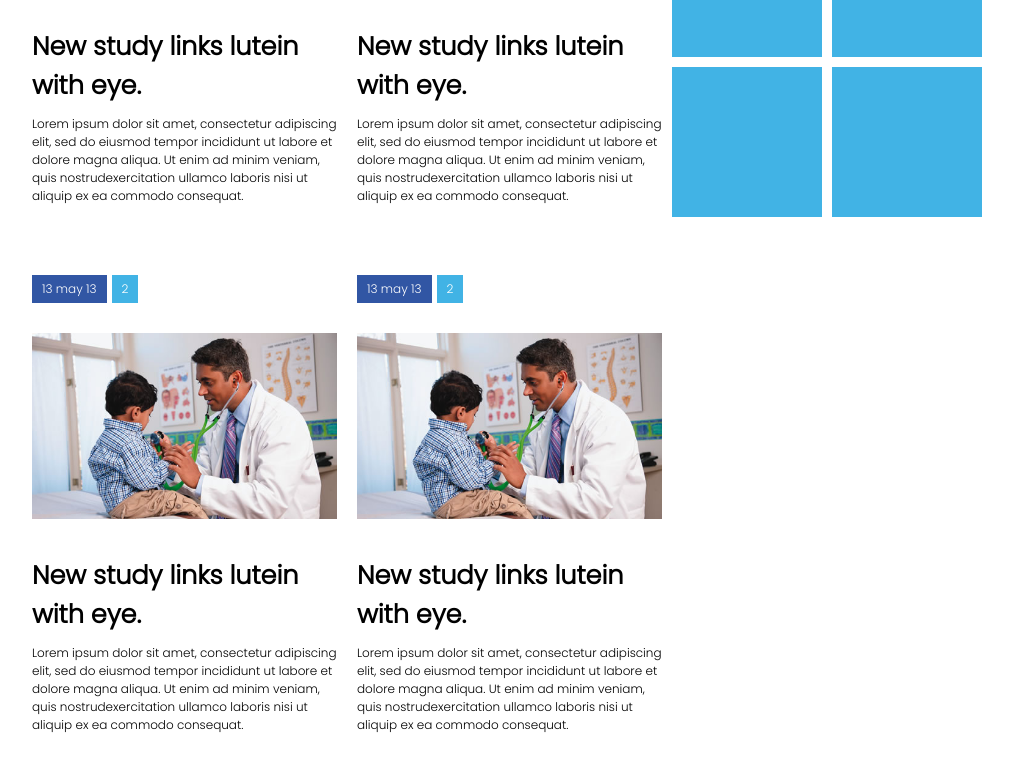
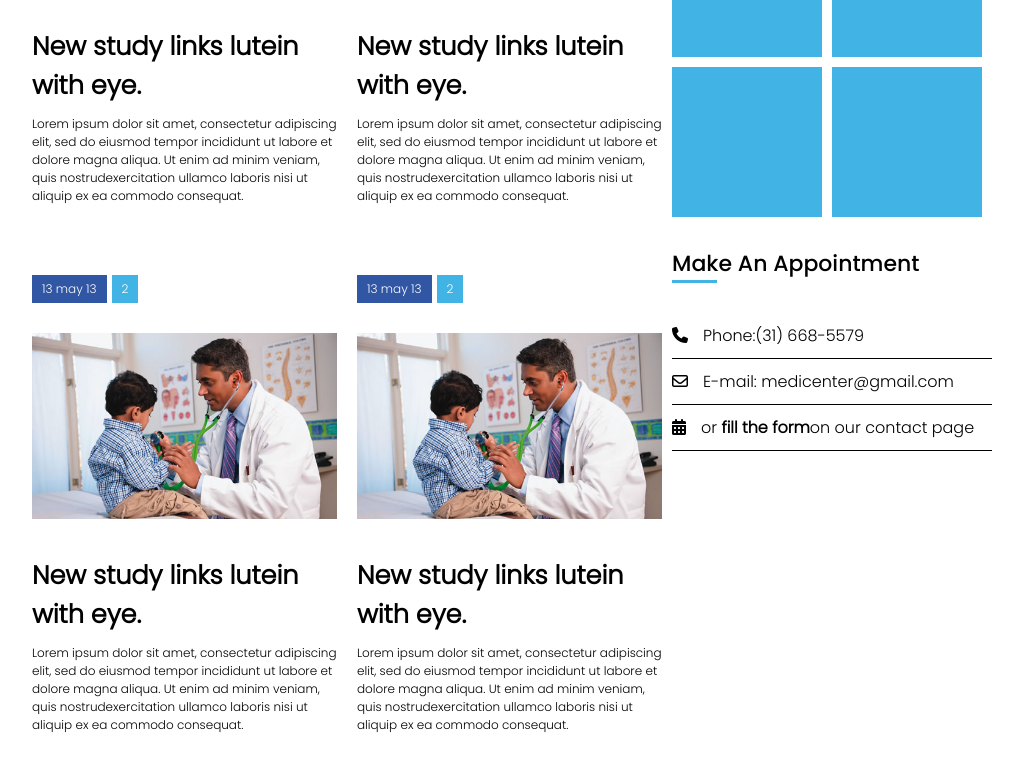
Before and after one commit to Kassio07/Landing-Page-com-CSS-Sass, a plain HTML site: page index.html in a window 1280 px wide. Shown: the part 1149-1921 px from the top of the page, without its empty margins (128-1151 px from the left). Drawn offline with Linux system fonts and the light colour scheme.

Commit message:
main finalizado desktop

```diff
--- a/assets/_main.scss
+++ b/assets/_main.scss
@@ -79,6 +79,22 @@
                 background-color: $blue-banner1;
             }
         }
+
+        .contact{
+            display: flex;
+            flex-direction: column;
+
+            .infoTitle{
+                margin: 30px 0;
+            }
+            .cont{
+                border-bottom: 1px solid $black-prymary;
+                padding: 10px 0;
+                i{
+                    margin-right: 15px;
+                }
+            }
+        }
     }
     .infoTitle{
         .titleText{
--- a/index.html
+++ b/index.html
@@ -4,6 +4,7 @@
 <head>
     <meta charset="UTF-8">
     <meta name="viewport" content="width=device-width, initial-scale=1.0">
+    <script src="https://kit.fontawesome.com/f50987608b.js" crossorigin="anonymous"></script>
     <link rel="stylesheet" href="style.css">
     <title>Document</title>
 </head>
@@ -166,6 +167,15 @@
                         <div class="card"></div>
                         <div class="card"></div>
                     </div>
+                    <div class="contact">
+                        <div class="infoTitle">
+                            <div class="titleText">Make An Appointment</div>
+                            <div class="details"></div>
+                        </div>
+                        <div class="cont"><i class="fa-solid fa-phone"></i>Phone:(31) 668-5579</div>
+                        <div class="cont"><i class="fa-regular fa-envelope"></i>E-mail: medicenter@gmail.com</div>
+                        <div class="cont"><i class="fa-solid fa-calendar-days"></i>or <strong>fill the form</strong>on our contact page</div>
+                    </div>
                 </article>
             </div>
         </div>
```
Also changed, not shown: style.css, 1 other file.
